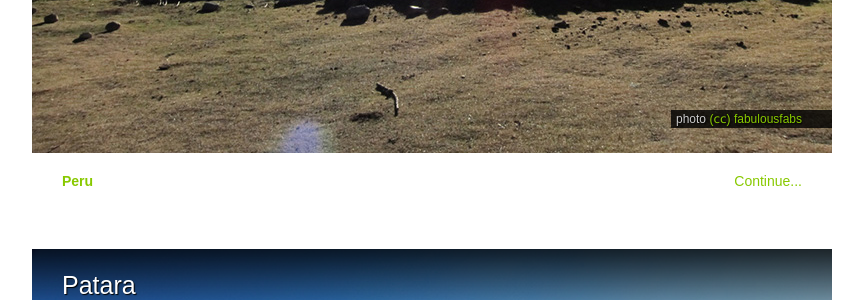
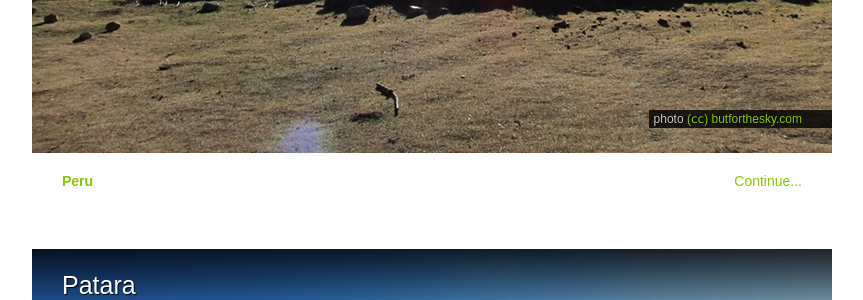
Before and after one commit to crawlingout/unexplored, a Jekyll site: the page built from index.html, in a window 1280 px wide and 900 px high, scrolled down 1614 px. Shown: the part 148-448 px from the top of the window, without its empty margins (33-896 px from the left). Built offline with Jekyll 4.4.1, drawn with Linux system fonts in a browser that asks for light colours; Markdown is read by kramdown in place of the engine named in the settings; the list of posts is cut into pages by our own code; comment, search, counter and statistics services are not loaded.

Commit message:
Another photographer name updated

```diff
--- a/_posts/2014-06-30-huaraz.markdown
+++ b/_posts/2014-06-30-huaraz.markdown
@@ -5,7 +5,7 @@ date:   2014-06-30 20:00:00
 country: Peru
 continent: South America
 by:
-- 'fabulousfabs'
+- 'butforthesky.com'
 - 'rechitansorin'
 - 'Léo Guellec'
 - 'Madeleine Holland'
@@ -14,7 +14,7 @@ by:
 tags:
 
 image: '/i/peru/huaraz/santa-cruz-trek.jpg'
-imageby: 'photo <a title="License: Attribution 2.0 Generic" href="https://creativecommons.org/licenses/by/2.0/">(<em>cc</em>)</a> <a href="http://www.flickr.com/photos/fabulousfabs/6079525355">fabulousfabs</a>'
+imageby: 'photo <a title="License: Attribution 2.0 Generic" href="https://creativecommons.org/licenses/by/2.0/">(<em>cc</em>)</a> <a href="http://www.flickr.com/photos/fabulousfabs/6079525355">butforthesky.com</a>'
 imagelink: http://www.flickr.com/photos/fabulousfabs/6079525355
 imagealt: "Santa Cruz trek, Huaraz, Peru"
 imagedesc: "Santa Cruz trek."
```
